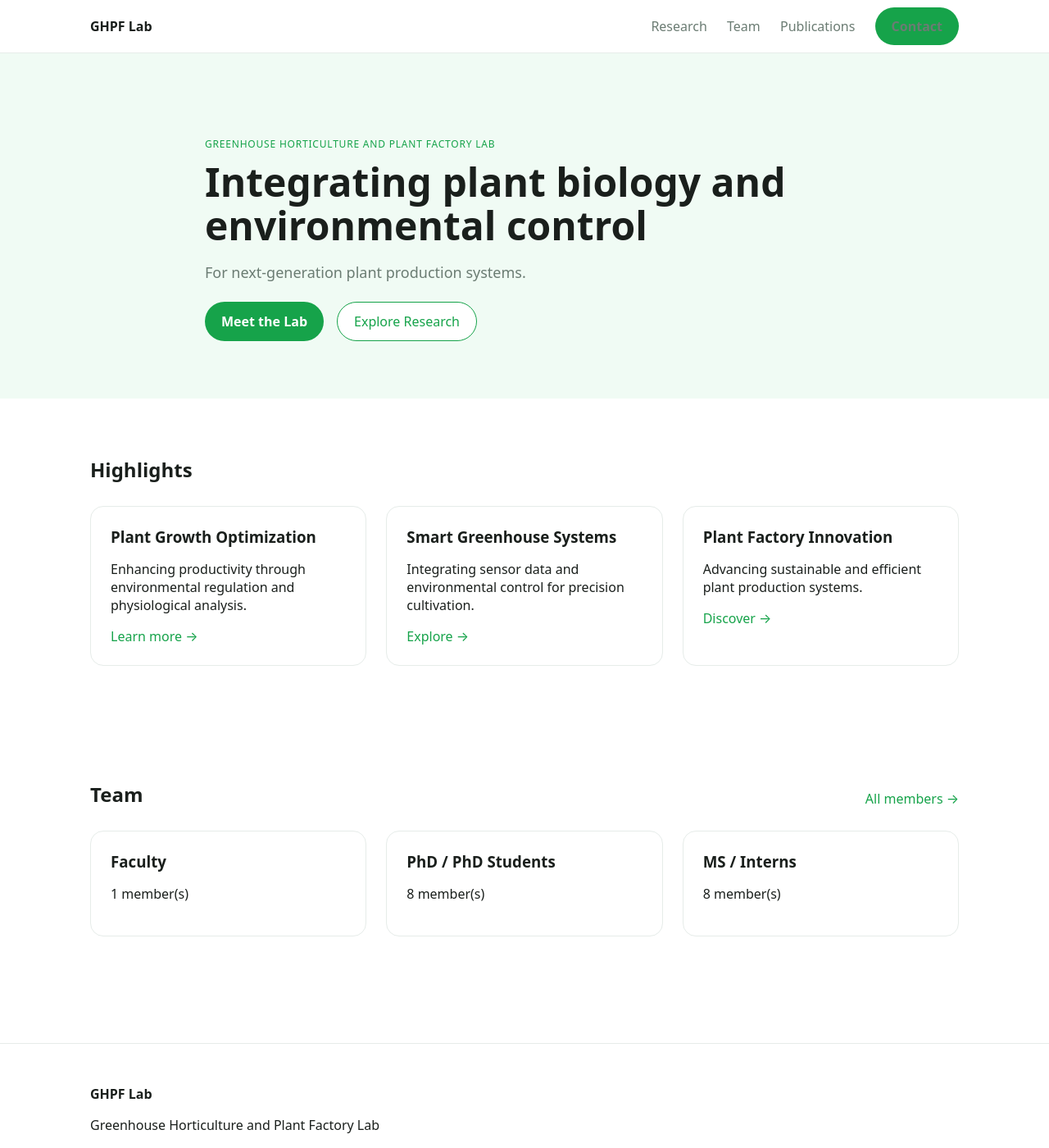
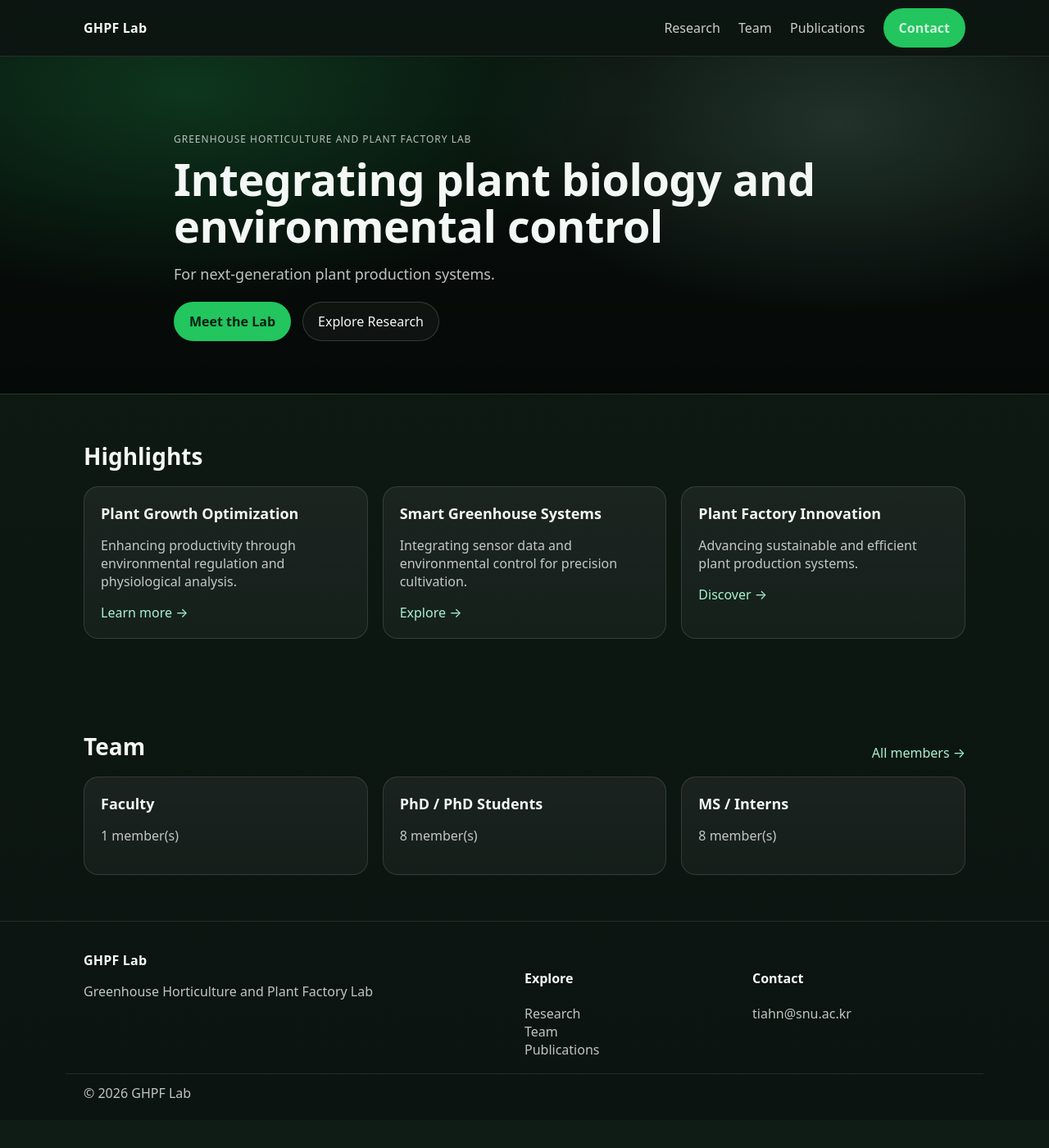
Before and after one commit to evergreendasol/Trial-2-lab-web, a Jekyll site: the page built from index.md, in a window 1280 px wide and 1400 px high. Shown: the whole window at 82% size. Built offline with Jekyll 4.4.1, drawn with Linux system fonts in a browser that asks for light colours.

Commit message:
Update theme to mid-dark + refined hero

```diff
--- a/assets/css/site.css
+++ b/assets/css/site.css
@@ -1,157 +1,144 @@
 :root{
-  --bg:#FFFFFF;
-  --panel:#FFFFFF;
-  --text:#1A1F1C;
-  --muted:#6B7C73;
-  --line:#E6ECE9;
-  --accent:#16A34A;
-  --accent-soft:#F0FBF4;
+  --bg:#0F1B15;           /* page background (mid-dark) */
+  --text:#F3F7F5;
+  --muted:rgba(243,247,245,.78);
+  --line:rgba(243,247,245,.14);
+
+  --panel:rgba(255,255,255,.05);
+  --panel2:rgba(255,255,255,.08);
+
+  --accent:#22C55E;       /* fresh green */
+  --accent2:#A7F3D0;
+
+  --navbg:rgba(10,16,13,.35);  /* transparent nav over hero */
 }
 
 *{box-sizing:border-box}
 body{
   margin:0;
   font-family:system-ui,-apple-system,Segoe UI,Roboto,Arial;
-  background:#FFFFFF;
+  background:linear-gradient(180deg,#0F1B15 0%, #0B1410 100%);
   color:var(--text);
 }
 a{color:inherit}
-.container{max-width:1100px; margin:0 auto; padding:0 20px}
+.container{max-width:1120px; margin:0 auto; padding:0 22px}
 
-/* NAV */
+/* NAV (glass over hero) */
 .nav{
-  position:sticky;
-  top:0;
-  z-index:10;
-  background:#FFFFFF;
-  border-bottom:1px solid var(--line);
+  position:sticky; top:0; z-index:10;
+  background:var(--navbg);
+  backdrop-filter: blur(10px);
+  border-bottom:1px solid rgba(255,255,255,.10);
 }
-.nav__inner{
-  display:flex;
-  align-items:center;
-  justify-content:space-between;
-  height:64px;
+.nav__inner{display:flex; align-items:center; justify-content:space-between; height:68px}
+.brand{font-weight:850; letter-spacing:.2px; text-decoration:none}
+.nav__links a{
+  margin-left:18px; text-decoration:none;
+  color:rgba(243,247,245,.82);
 }
-.brand{
-  font-weight:800;
-  text-decoration:none;
-}
-.nav__links a{
-  margin-left:20px;
-  text-decoration:none;
-  color:var(--muted);
-}
-.nav__links a:hover{
-  color:var(--accent);
-}
+.nav__links a:hover{color:var(--accent2)}
 
 /* BUTTONS */
 .btn{
-  display:inline-flex;
-  align-items:center;
-  justify-content:center;
-  padding:12px 20px;
-  border-radius:999px;
-  border:1px solid var(--accent);
+  display:inline-flex; align-items:center; justify-content:center;
+  padding:12px 18px; border-radius:999px;
+  border:1px solid rgba(255,255,255,.16);
   text-decoration:none;
-  background:white;
+  background:rgba(255,255,255,.05);
 }
 .btn--primary{
   background:var(--accent);
-  color:white;
-  border:none;
-  font-weight:600;
+  border-color:transparent;
+  color:#062012;
+  font-weight:800;
 }
 .btn--ghost{
-  background:white;
-  color:var(--accent);
+  background:rgba(255,255,255,.04);
 }
 
-/* HERO */
+/* HERO (image + overlay like yale style) */
 .hero{
-  padding:90px 0 70px;
-  background:var(--accent-soft);
+  padding:92px 0 64px;
+  border-bottom:1px solid rgba(255,255,255,.10);
+
+  /* If you set hero image in hero.html via style, this overlay still works */
+  background:
+    radial-gradient(900px 420px at 18% 10%, rgba(34,197,94,.22), transparent 60%),
+    radial-gradient(800px 420px at 80% 20%, rgba(167,243,208,.16), transparent 55%),
+    linear-gradient(180deg, rgba(0,0,0,.45) 0%, rgba(0,0,0,.62) 100%);
 }
-.hero__inner{max-width:820px}
+.hero__inner{max-width:900px}
+
 .pill{
   font-size:12px;
-  letter-spacing:.8px;
+  letter-spacing:1px;
   text-transform:uppercase;
-  color:var(--accent);
-  margin-bottom:12px;
+  color:rgba(243,247,245,.75);
+  margin:0 0 12px; padding:0;
 }
+
 h1{
-  font-size:48px;
-  line-height:1.1;
-  margin:12px 0;
+  font-size:54px;
+  line-height:1.06;
+  margin:10px 0 14px;
+  letter-spacing:-0.5px;
 }
 .lead{
   font-size:18px;
-  color:var(--muted);
+  color:rgba(243,247,245,.78);
+  max-width:76ch;
 }
-.hero__cta{
-  display:flex;
-  gap:16px;
-  margin-top:24px;
-  flex-wrap:wrap;
+.hero__cta{display:flex; gap:14px; margin-top:22px; flex-wrap:wrap}
+
+/* SECTION */
+.section{padding:56px 0}
+.section__head{display:flex; justify-content:space-between; gap:16px; align-items:flex-end; margin-bottom:18px}
+.section__head h2{margin:0; font-size:28px}
+.muted{color:var(--muted)}
+.small{font-size:13px}
+
+/* GRID + CARDS */
+.grid{display:grid; grid-template-columns:repeat(3,minmax(0,1fr)); gap:18px}
+.card{
+  background:linear-gradient(180deg, rgba(255,255,255,.06) 0%, rgba(255,255,255,.04) 100%);
+  border:1px solid rgba(255,255,255,.12);
+  border-radius:18px;
+  padding:20px;
+  transition:transform .15s ease, border .15s ease, background .15s ease;
+}
+.card:hover{
+  transform:translateY(-6px);
+  border-color:rgba(34,197,94,.45);
+  background:linear-gradient(180deg, rgba(255,255,255,.08) 0%, rgba(255,255,255,.05) 100%);
+}
+.card h3{margin:0 0 10px; font-size:18px}
+.link{color:var(--accent2); text-decoration:none}
+.link:hover{text-decoration:underline}
+
+.badge{
+  display:inline-block;
+  font-size:12px;
+  padding:4px 8px;
+  border:1px solid rgba(255,255,255,.14);
+  border-radius:999px;
+  color:rgba(243,247,245,.78);
+  background:rgba(255,255,255,.04);
 }
 
-/* SECTION */
-.section{
-  padding:70px 0;
-}
-.section__head{
-  display:flex;
-  justify-content:space-between;
-  align-items:flex-end;
-  margin-bottom:28px;
-}
-.section__head h2{
-  margin:0;
-}
-
-/* GRID */
-.grid{
-  display:grid;
-  grid-template-columns:repeat(3,minmax(0,1fr));
-  gap:24px;
-}
-.card{
-  background:#FFFFFF;
-  border:1px solid var(--line);
-  border-radius:16px;
-  padding:24px;
-  transition:all .2s ease;
-}
-.card:hover{
-  border-color:var(--accent);
-  box-shadow:0 12px 30px rgba(22,163,74,.08);
-}
-.card h3{
-  margin:0 0 12px;
-}
-.link{
-  color:var(--accent);
-  text-decoration:none;
-}
-.link:hover{
-  text-decoration:underline;
-}
+.list{margin:0; padding-left:18px}
 
 /* FOOTER */
 .footer{
-  border-top:1px solid var(--line);
-  padding:50px 0;
-  margin-top:60px;
-  background:#FFFFFF;
+  border-top:1px solid rgba(255,255,255,.10);
+  padding:36px 0 22px;
 }
-.footer__bottom{
-  margin-top:30px;
-  font-size:14px;
-  color:var(--muted);
-}
+.footer__grid{display:grid; grid-template-columns:2fr 1fr 1fr; gap:18px}
+.footer a{color:rgba(243,247,245,.78); text-decoration:none}
+.footer a:hover{color:var(--text)}
+.footer__bottom{margin-top:18px; padding-top:12px; border-top:1px solid rgba(255,255,255,.10)}
 
 @media (max-width:900px){
-  h1{font-size:38px}
+  h1{font-size:40px}
   .grid{grid-template-columns:1fr}
+  .footer__grid{grid-template-columns:1fr}
 }
```
